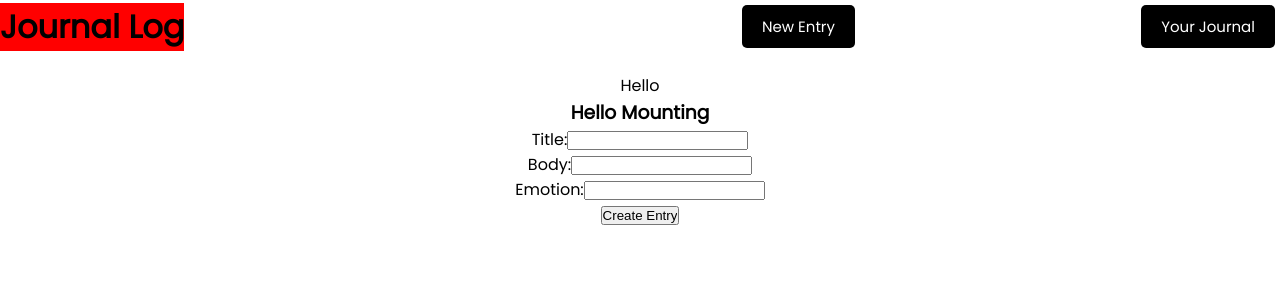
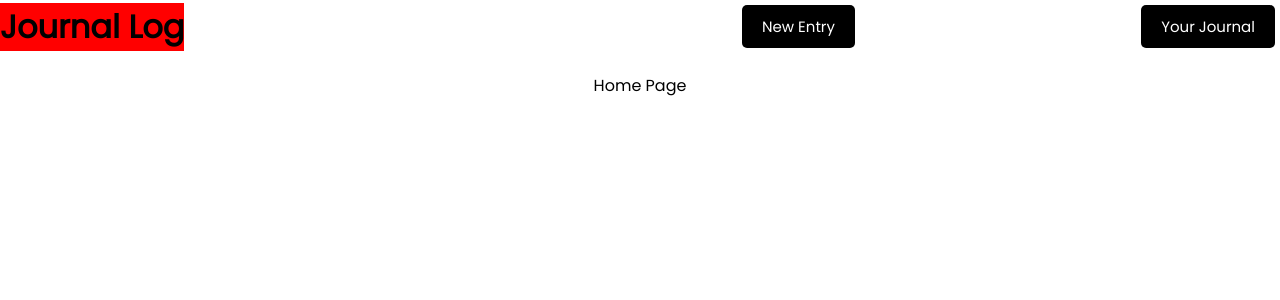
Before and after one commit to kellenmay/therapy_journal, a React (Create React App) app: page / in a window 1280 px wide. Shown: the top 300 px of the page. Built offline with nearby package versions, Linux system fonts and the light colour scheme; no server answers.

Commit message:
Add Routing, a quick home page and profile page

```diff
--- a/package.json
+++ b/package.json
@@ -9,6 +9,7 @@
     "react": "^17.0.2",
     "react-dom": "^17.0.2",
     "react-redux": "^7.2.4",
+    "react-router-dom": "^5.2.0",
     "react-scripts": "4.0.3",
     "redux": "^4.1.1",
     "redux-thunk": "^2.3.0",
--- a/src/components/App.js
+++ b/src/components/App.js
@@ -1,8 +1,7 @@
 import './App.css'
+
 import NavBar from './NavBar'
-import Journal from './Journal'
-import EntriesContainer from './EntriesContainer'
-
+import Router from './Router'
 
 const App = () => {
 
@@ -10,8 +9,7 @@
   return (
     <div className="App">
       <NavBar />
-      <Journal />
-      <EntriesContainer />
+      <Router />
     </div>
   );
 }
--- /dev/null
+++ b/src/components/Home.js
@@ -0,0 +1,11 @@
+import React from 'react'
+
+const Home = () => {
+    return (
+        <div>
+            Home Page
+        </div>
+    )
+}
+
+export default Home
--- /dev/null
+++ b/src/components/Router.js
@@ -0,0 +1,19 @@
+import React from 'react'
+import { Switch, Route } from 'react-router-dom'
+
+import Home from './Home'
+import EntriesContainer from './EntriesContainer'
+import Profile from './Profile'
+
+
+const Router = () => {
+    return (
+       <Switch>
+           <Route exact path='/' component={Home} />
+           <Route exact path='/Entries' component={EntriesContainer} />
+           <Route exact path='/Profile' component={Profile} />
+       </Switch>
+    )
+}
+
+export default Router
--- a/src/index.js
+++ b/src/index.js
@@ -6,6 +6,7 @@
 // thunk allows you to create functions with dispatching
 import thunk from 'redux-thunk'
 import { composeWithDevTools } from 'redux-devtools-extension'
+import { BrowserRouter as Router } from 'react-router-dom'
 
 import App from './components/App'
 import { rootReducer } from './reducers/rootReducer'
@@ -19,7 +20,9 @@
 ReactDOM.render(
 
 <Provider store={store}>
+  <Router>
       <App />
+      </Router>
 </Provider>,
   document.getElementById('root')
 );
```
Also changed, not shown: src/components/Profile.js (added), 2 other files (tests, documents, lock files or other folders).
